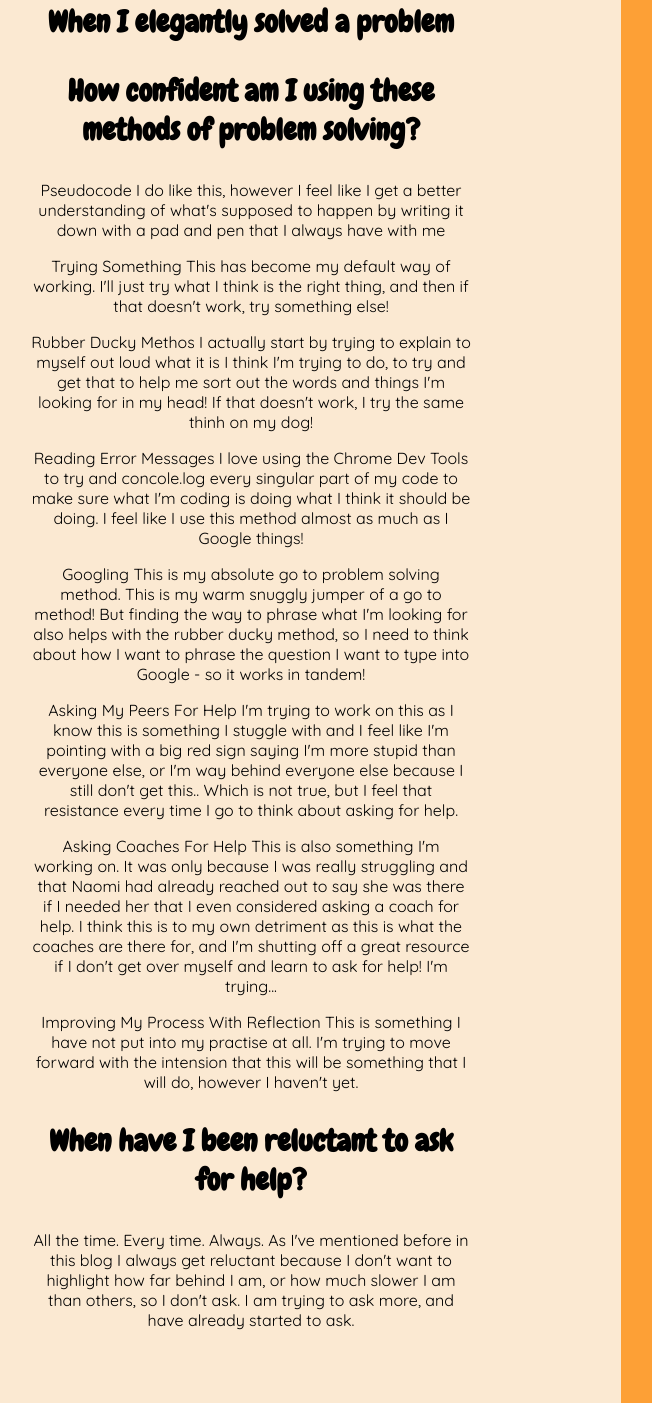
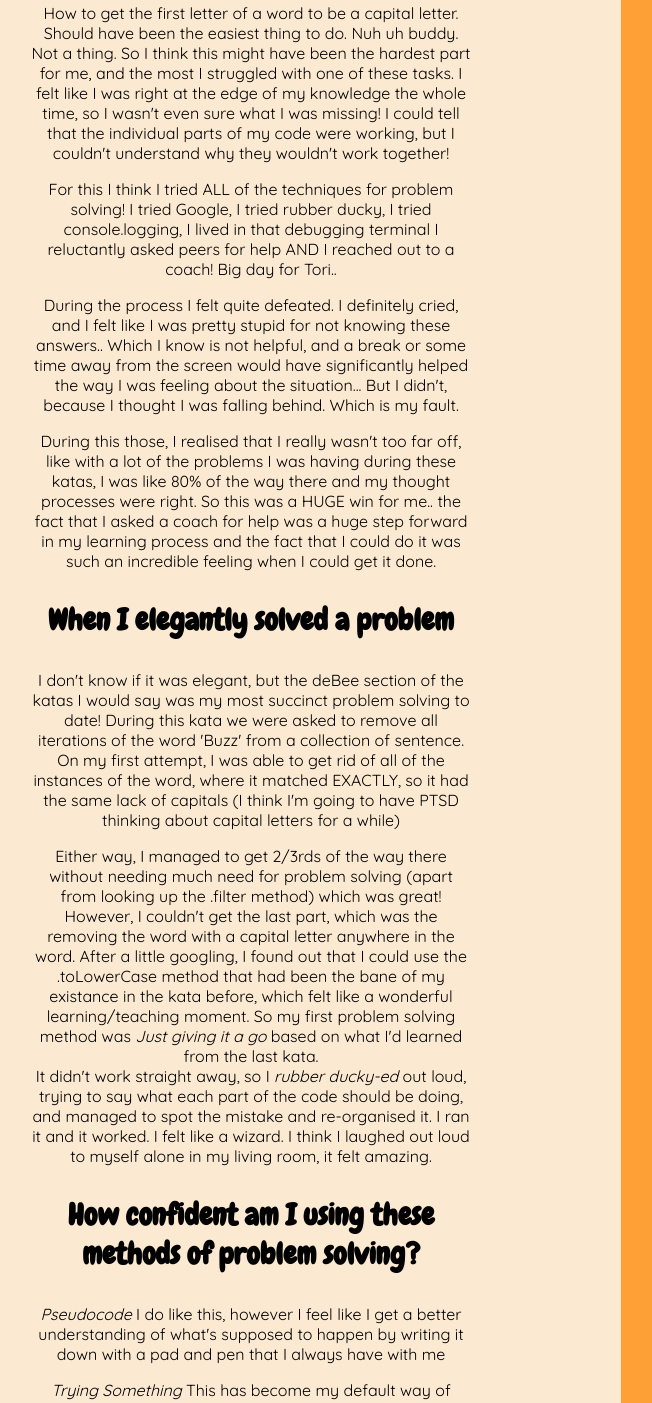
Before and after one commit to LittlebusDev/LittlebusDev.github.io, a plain HTML site: page pages/blog/problem-solving.html in a window 1280 px wide. Shown: the part 398-1801 px from the top of the page, without its empty margins (119-771 px from the left). Drawn offline with Linux system fonts and the light colour scheme.

Commit message:
finish sprint 4

```diff
--- a/pages/blog/problem-solving.html
+++ b/pages/blog/problem-solving.html
@@ -44,60 +44,114 @@
       <div class="main-section">
         <div class="main-section-left">
           <h3>When I was blocked on a simple problem</h3>
-          <p></p>
+          <p>
+            How to get the first letter of a word to be a capital letter. Should
+            have been the easiest thing to do. Nuh uh buddy. Not a thing. So I
+            think this might have been the hardest part for me, and the most I
+            struggled with one of these tasks. I felt like I was right at the
+            edge of my knowledge the whole time, so I wasn't even sure what I
+            was missing! I could tell that the individual parts of my code were
+            working, but I couldn't understand why they wouldn't work together!
+          </p>
+          <p>
+            For this I think I tried ALL of the techniques for problem solving!
+            I tried Google, I tried rubber ducky, I tried console.logging, I
+            lived in that debugging terminal I reluctantly asked peers for help
+            AND I reached out to a coach! Big day for Tori..
+          </p>
+          <p>
+            During the process I felt quite defeated. I definitely cried, and I
+            felt like I was pretty stupid for not knowing these answers.. Which
+            I know is not helpful, and a break or some time away from the screen
+            would have significantly helped the way I was feeling about the
+            situation... But I didn't, because I thought I was falling behind.
+            Which is my fault.
+          </p>
+          <p>
+            During this those, I realised that I really wasn't too far off, like
+            with a lot of the problems I was having during these katas, I was
+            like 80% of the way there and my thought processes were right. So
+            this was a HUGE win for me.. the fact that I asked a coach for help
+            was a huge step forward in my learning process and the fact that I
+            could do it was such an incredible feeling when I could get it done.
+          </p>
           <h3>When I elegantly solved a problem</h3>
-          <p></p>
+          <p>
+            I don't know if it was elegant, but the deBee section of the katas I
+            would say was my most succinct problem solving to date! During this
+            kata we were asked to remove all iterations of the word 'Buzz' from
+            a collection of sentence. On my first attempt, I was able to get rid
+            of all of the instances of the word, where it matched EXACTLY, so it
+            had the same lack of capitals (I think I'm going to have PTSD
+            thinking about capital letters for a while)
+          </p>
+          <p>
+            Either way, I managed to get 2/3rds of the way there without needing
+            much need for problem solving (apart from looking up the .filter
+            method) which was great! However, I couldn't get the last part,
+            which was the removing the word with a capital letter anywhere in
+            the word. After a little googling, I found out that I could use the
+            .toLowerCase method that had been the bane of my existance in the
+            kata before, which felt like a wonderful learning/teaching moment.
+            So my first problem solving method was
+            <em>Just giving it a go</em> based on what I'd learned from the last
+            kata. <br />
+            It didn't work straight away, so I <em>rubber ducky-ed</em> out
+            loud, trying to say what each part of the code should be doing, and
+            managed to spot the mistake and re-organised it. I ran it and it
+            worked. I felt like a wizard. I think I laughed out loud to myself
+            alone in my living room, it felt amazing.
+          </p>
           <h3>How confident am I using these methods of problem solving?</h3>
           <p>
-            <span>Pseudocode</span> I do like this, however I feel like I get a
+            <em>Pseudocode</em> I do like this, however I feel like I get a
             better understanding of what's supposed to happen by writing it down
             with a pad and pen that I always have with me
           </p>
           <p>
-            <span>Trying Something</span> This has become my default way of
-            working. I'll just try what I think is the right thing, and then if
-            that doesn't work, try something else!
+            <em>Trying Something</em> This has become my default way of working.
+            I'll just try what I think is the right thing, and then if that
+            doesn't work, try something else!
           </p>
           <p>
-            <span>Rubber Ducky Methos</span> I actually start by trying to
-            explain to myself out loud what it is I think I'm trying to do, to
-            try and get that to help me sort out the words and things I'm
-            looking for in my head! If that doesn't work, I try the same thinh
-            on my dog!
+            <em>Rubber Ducky Method</em> I actually start by trying to explain
+            to myself out loud what it is I think I'm trying to do, to try and
+            get that to help me sort out the words and things I'm looking for in
+            my head! If that doesn't work, I try the same thinh on my dog!
           </p>
           <p>
-            <span>Reading Error Messages</span> I love using the Chrome Dev
-            Tools to try and concole.log every singular part of my code to make
-            sure what I'm coding is doing what I think it should be doing. I
-            feel like I use this method almost as much as I Google things!
+            <em>Reading Error Messages</em> I love using the Chrome Dev Tools to
+            try and concole.log every singular part of my code to make sure what
+            I'm coding is doing what I think it should be doing. I feel like I
+            use this method almost as much as I Google things!
           </p>
           <p>
-            <span>Googling</span> This is my absolute go to problem solving
-            method. This is my warm snuggly jumper of a go to method! But
-            finding the way to phrase what I'm looking for also helps with the
-            rubber ducky method, so I need to think about how I want to phrase
-            the question I want to type into Google - so it works in tandem!
+            <em>Googling</em> This is my absolute go to problem solving method.
+            This is my warm snuggly jumper of a go to method! But finding the
+            way to phrase what I'm looking for also helps with the rubber ducky
+            method, so I need to think about how I want to phrase the question I
+            want to type into Google - so it works in tandem!
           </p>
           <p>
-            <span>Asking My Peers For Help</span> I'm trying to work on this as
-            I know this is something I stuggle with and I feel like I'm pointing
+            <em>Asking My Peers For Help</em> I'm trying to work on this as I
+            know this is something I stuggle with and I feel like I'm pointing
             with a big red sign saying I'm more stupid than everyone else, or
             I'm way behind everyone else because I still don't get this.. Which
             is not true, but I feel that resistance every time I go to think
             about asking for help.
           </p>
           <p>
-            <span>Asking Coaches For Help</span> This is also something I'm
-            working on. It was only because I was really struggling and that
-            Naomi had already reached out to say she was there if I needed her
-            that I even considered asking a coach for help. I think this is to
-            my own detriment as this is what the coaches are there for, and I'm
+            <em>Asking Coaches For Help</em> This is also something I'm working
+            on. It was only because I was really struggling and that Naomi had
+            already reached out to say she was there if I needed her that I even
+            considered asking a coach for help. I think this is to my own
+            detriment as this is what the coaches are there for, and I'm
             shutting off a great resource if I don't get over myself and learn
             to ask for help! I'm trying...
           </p>
           <p>
-            <span>Improving My Process With Reflection</span> This is something
-            I have not put into my practise at all. I'm trying to move forward
+            <em>Improving My Process With Reflection</em> This is something I
+            have not put into my practise at all. I'm trying to move forward
             with the intension that this will be something that I will do,
             however I haven't yet.
           </p>
```
Also changed, not shown: index.html (+1 -1 lines).
